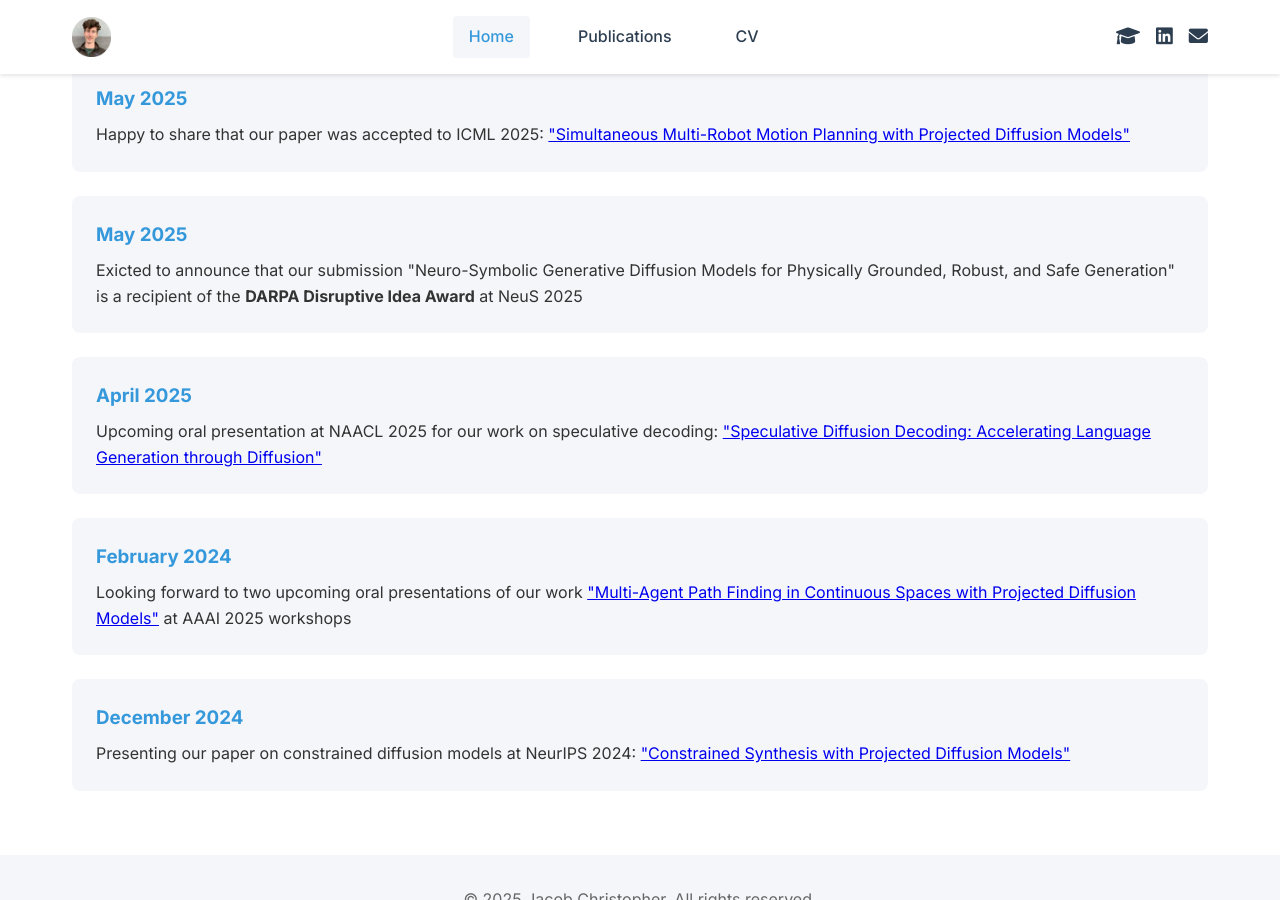
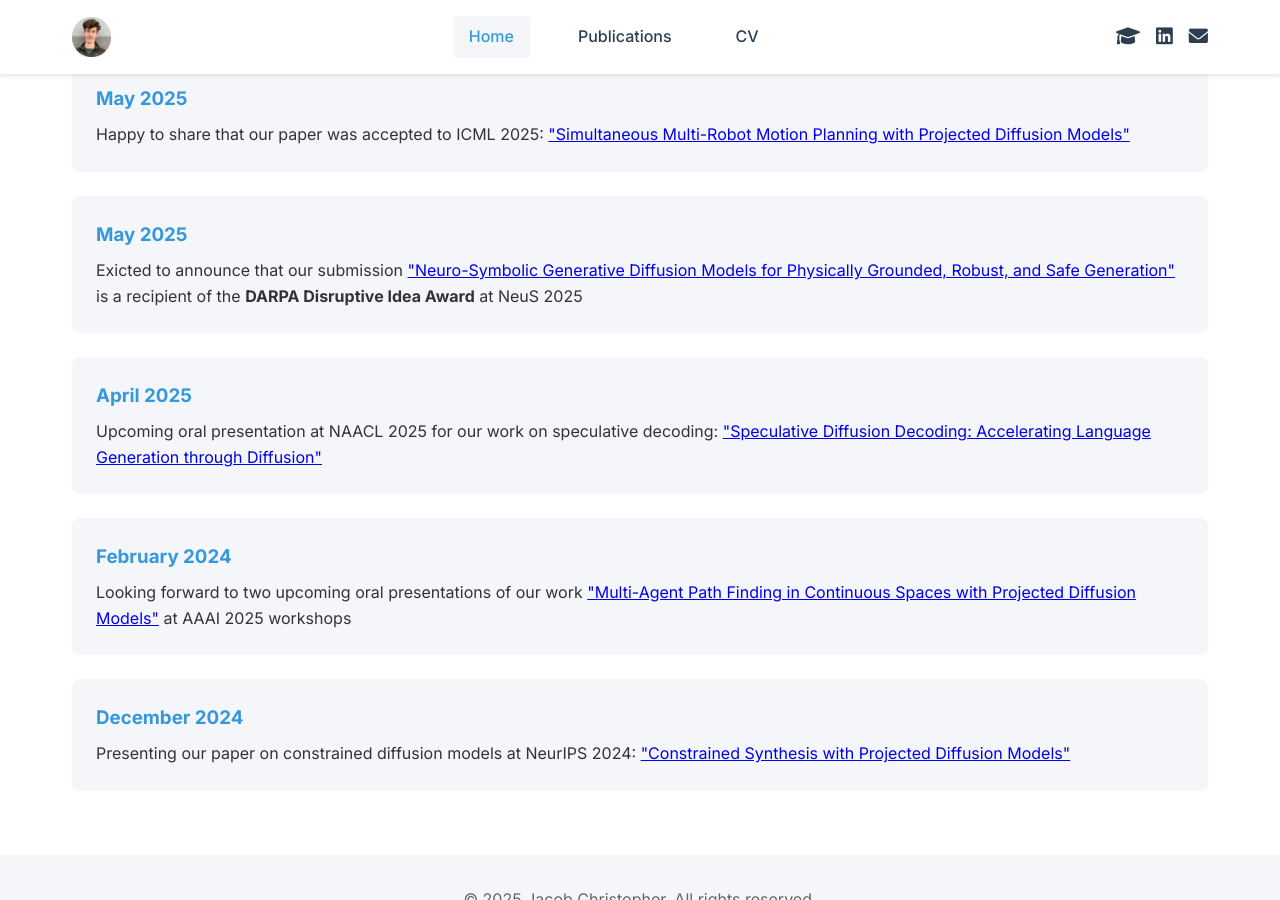
Before and after one commit to jacobchristopher/jacobchristopher.github.io, a Jekyll site: the page built from index.md, in a window 1280 px wide and 900 px high, scrolled down 1136 px. Built offline with Jekyll 4.4.1, drawn with Linux system fonts in a browser that asks for light colours; part of the change alters nothing that is shown.

```diff
--- a/index.md
+++ b/index.md
@@ -39,7 +39,7 @@ title: Home
         </div>
         <div class="update-item">
             <h3>May 2025</h3>
-            <p>Exicted to announce that our submission "Neuro-Symbolic Generative Diffusion Models for Physically Grounded, Robust, and Safe Generation" is a recipient of the <b>DARPA Disruptive Idea Award</b> at NeuS 2025</p>
+            <p>Exicted to announce that our submission <a href="https://arxiv.org/abs/2506.01121" target="_blank">"Neuro-Symbolic Generative Diffusion Models for Physically Grounded, Robust, and Safe Generation"</a> is a recipient of the <b>DARPA Disruptive Idea Award</b> at NeuS 2025</p>
         </div>
         <div class="update-item">
             <h3>April 2025</h3>
```
